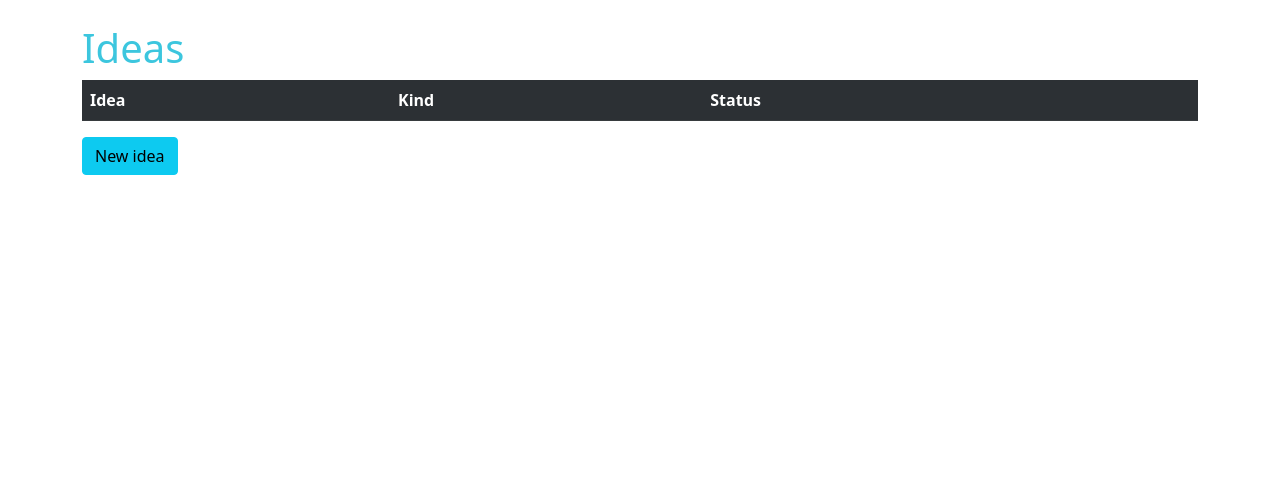
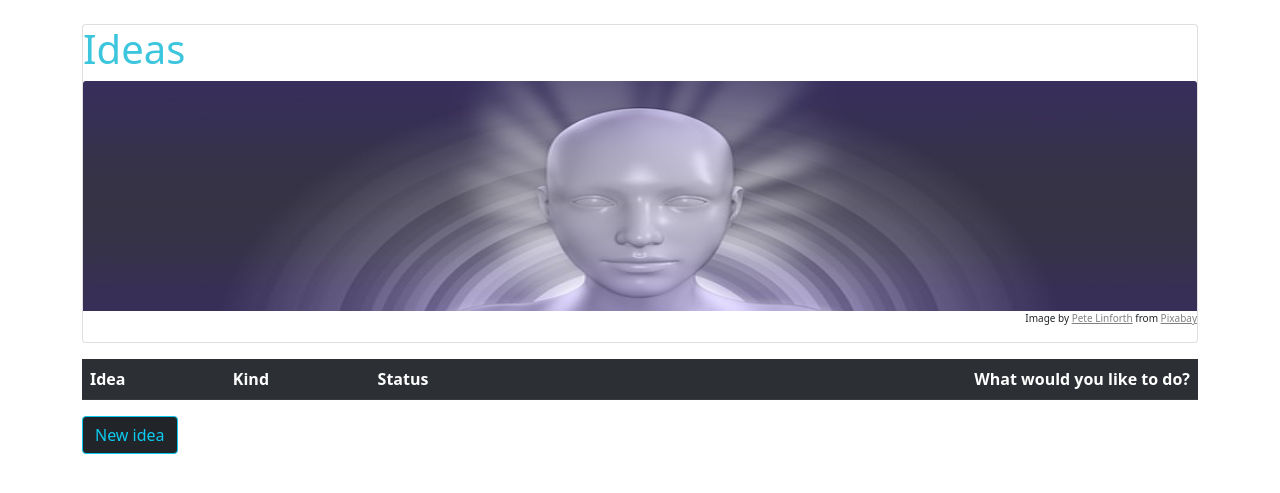
Before and after one commit to codeamazone/miu-app, a Django app: page /ideas/ in a window 1280 px wide. Shown: the part 56-549 px from the top of the page. Run offline with Django 3.2, Linux system fonts and the light colour scheme; data that the repository does not hold is empty; parts of the project's set-up code (start-up, migrations or seed data) failed here and were passed over; some libraries are stand-ins or nearby versions.

Commit message:
added delete view/template and updated templates

```diff
--- a/ideas/urls.py
+++ b/ideas/urls.py
@@ -5,12 +5,13 @@ from .views import (
     IdeaDetailView,
     IdeaUpdateView,
     IdeaCreateView,
-    # IdeaDeleteView,
+    IdeaDeleteView,
 )
 
 urlpatterns = [
     path('<int:pk>/edit', IdeaUpdateView.as_view(), name='idea_update'),
     path('<int:pk>', IdeaDetailView.as_view(), name='idea_detail'),
+    path('<int:pk>/delete', IdeaDeleteView.as_view(), name='idea_delete'),
     path('new', IdeaCreateView.as_view(), name='idea_new'),
     path('', IdeaListView.as_view(), name='idea_list'),
 ]
--- a/ideas/views.py
+++ b/ideas/views.py
@@ -1,7 +1,6 @@
 from django.views.generic import ListView, DetailView
-from django.views.generic.edit import UpdateView, CreateView
-# from django.views.generic.edit import UpdateView, DeleteView, CreateView
-# from django.urls import reverse_lazy
+from django.views.generic.edit import UpdateView, CreateView, DeleteView
+from django.urls import reverse_lazy
 from .models import Idea
 
 
@@ -26,3 +25,9 @@ class IdeaCreateView(CreateView):
     model = Idea
     fields = ('idea', 'kind', 'description', 'next_steps', 'status')
     template_name = 'idea_new.html'
+
+
+class IdeaDeleteView(DeleteView):
+    model = Idea
+    template_name = 'idea_delete.html'
+    success_url = reverse_lazy('idea_list')
--- /dev/null
+++ b/static/css/style.css
@@ -0,0 +1,24 @@
+.img_caption {
+  font-size: 10px;
+  text-align: right;
+}
+
+.greylink {
+  color: gray;
+}
+
+#homebackground {
+  background: url("/static/img/fantasy.jpg") no-repeat;
+  background-size: cover;
+  color: white;
+  /* height: 1000px; */
+  padding: 15% 15% 15% 15%;
+}
+
+#listbackground {
+  background: url("/static/img/watercolour.jpg") no-repeat;
+  background-size: cover;
+  color: #3cc6de;
+  /* height: 1000px; */
+  padding: 0 15% 15% 15%;
+}
--- a/templates/base.html
+++ b/templates/base.html
@@ -20,6 +20,7 @@
       integrity="sha384-BmbxuPwQa2lc/FVzBcNJ7UAyJxM6wuqIj61tLrc4wSX0szH/Ev+nYRRuWlolflfl"
       crossorigin="anonymous"
     />
+    <link rel="stylesheet" href="{% static 'css/style.css' %}">
   </head>
   <body>
     <nav class="navbar navbar-expand-lg navbar-dark bg-dark">
--- a/templates/idea_list.html
+++ b/templates/idea_list.html
@@ -1,23 +1,45 @@
-{% extends "base.html" %}
+{% extends "base.html" %} {% load static %}
 {% block title %}Ideas{% endblock title %}
 {% block content %}
-    <h1 style="color: #3cc6de">Ideas</h1>
+<div class="card mb-3">
+    <h1 style="color:#3cc6de">Ideas</h1>
+    <img
+      src="{% static 'img/energy.jpg' %}"
+      class="card-img-top"
+      style="height: 230px"
+      alt="energy"
+    />
+    <p class="img_caption">
+        Image by
+        <a class="greylink"
+        href="https://pixabay.com/users/thedigitalartist-202249/?utm_source=link-attribution&amp;utm_medium=referral&amp;utm_campaign=image&amp;utm_content=5278458">
+        Pete Linforth</a> from
+        <a class="greylink"
+        href="https://pixabay.com/?utm_source=link-attribution&amp;utm_medium=referral&amp;utm_campaign=image&amp;utm_content=5278458">
+        Pixabay</a>
+    </p>
+</div>
     <table class="table table-dark table-striped">
         <tr>
             <th>Idea</th>
             <th>Kind</th>
             <th>Status</th>
-            <th></th>
+            <th style="text-align: right">What would you like to do?</th>
         </tr>
         {% for idea in idea_list %}
             <tr>
                 <td>{{ idea.idea }}</td>
                 <td>{{ idea.kind }}</td>
                 <td>{{ idea.status }}</a></td>
-                <td><a href="{% url 'idea_detail' idea.pk %}">Details</a></td>
+                <td style="text-align: right"><a href="{% url 'idea_detail' idea.pk %}" class="btn btn-sm btn-light">Details</a>
+                    <a href="{% url 'idea_update' idea.pk %}" class="btn btn-sm btn-info">Edit</a>
+                    <a href="{% url 'idea_delete' idea.pk %}" class="btn btn-sm btn-danger">Delete</a>
+                </td>
             </tr>
         {% endfor %}
     </table>
-    <a href="{% url 'idea_new' %}" class="btn btn-info">New idea</a>
+    <a href="{% url 'idea_new' %}" class="btn btn-dark btn-outline-info">New idea</a>
+    <br/>
+    <br/>
 
 {% endblock content %}
```
Also changed, not shown: templates/home.html (+9 -7 lines), templates/idea_delete.html (added, +23 -0 lines), templates/idea_detail.html (+6 -3 lines), templates/idea_new.html (+13 -12 lines), templates/idea_update.html (+17 -7 lines), static/img/energy.jpg (added), static/img/eye.jpg (added), static/img/eyes.jpg (deleted), static/img/fantasy.jpg (added), static/img/forward-3274954_640.jpg (deleted), static/img/really.jpg (added), static/img/unsplash.jpg (deleted), static/img/watercolour.jpg (added).
